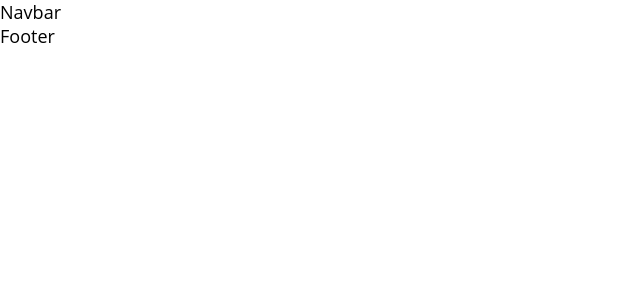
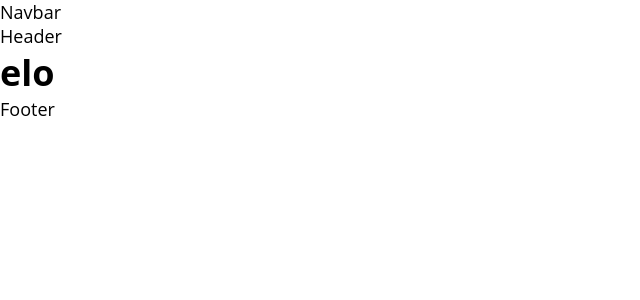
Before and after one commit to ksky793/ecommerce-react-redux-firebase, a React (Create React App) app: page / in a window 1280 px wide. Shown: the top 300 px of the page, without its empty margins (0-640 px from the left). Built offline with nearby package versions, Linux system fonts and the light colour scheme.

Commit message:
Dodano routing

```diff
--- a/package.json
+++ b/package.json
@@ -9,6 +9,7 @@
     "node-sass": "^7.0.3",
     "react": "^18.2.0",
     "react-dom": "^18.2.0",
+    "react-router-dom": "^6.6.2",
     "react-scripts": "5.0.1",
     "web-vitals": "^2.1.4"
   },
--- a/src/App.js
+++ b/src/App.js
@@ -1,19 +1,45 @@
+import { Route, Routes } from 'react-router-dom';
 import './default.scss';
+import bucket from './assets/svgs/bucket.svg';
+
+// components
 import Header from './components/Header/Header';
 import Footer from './components/Footer/Footer';
-import Layout from './components/Layout/Layout';
+import Layout from './layouts/Layout';
 import Navbar from './components/Navbar/Navbar';
-import bucket from './assets/svgs/bucket.svg';
+
+// pages
+import HomePage from './pages/HomePage/HomePage';
+import RegisterPage from './pages/RegisterPage/RegisterPage';
+import LoginPage from './pages/LoginPage/LoginPage';
+import ProductPage from './pages/ProductPage/ProductPage';
 
 function App() {
 	const header = <Header />;
 	const navbar = <Navbar />;
 	const footer = <Footer />;
-	const content = <div></div>;
+	const content = (
+		<>
+			<Routes>
+				<Route path='/' element={<HomePage />} />
+				<Route path='/registration' element={<RegisterPage />} />
+				<Route path='/login' element={<LoginPage />} />
+				<Route
+					path='/products/:productId/product-details'
+					element={<ProductPage />}
+				/>
+			</Routes>
+		</>
+	);
 
 	return (
 		<div className='App'>
-			<Layout navbar={navbar} content={content} footer={footer} />
+			<Layout
+				header={header}
+				navbar={navbar}
+				content={content}
+				footer={footer}
+			/>
 		</div>
 	);
 }
--- a/src/index.js
+++ b/src/index.js
@@ -1,12 +1,15 @@
 import React from 'react';
 import ReactDOM from 'react-dom/client';
+import reportWebVitals from './reportWebVitals';
+import { BrowserRouter as Router } from 'react-router-dom';
 import App from './App';
-import reportWebVitals from './reportWebVitals';
 
 const root = ReactDOM.createRoot(document.getElementById('root'));
 root.render(
 	<React.StrictMode>
-		<App />
+		<Router>
+			<App />
+		</Router>
 	</React.StrictMode>
 );
 
--- a/src/components/Layout/Layout.jsx
+++ b/src/layouts/Layout.jsx
@@ -2,6 +2,7 @@ const Layout = (props) => {
 	return (
 		<div>
 			<div>{props.navbar}</div>
+			<div>{props.header}</div>
 			<div>{props.content}</div>
 			<div>{props.footer}</div>
 		</div>
--- a/src/pages/HomePage/HomePage.jsx
+++ b/src/pages/HomePage/HomePage.jsx
@@ -1,5 +1,9 @@
 const HomePage = () => {
-	return <div className='home-page'></div>;
+	return (
+		<div className='home-page'>
+			<h1>elo</h1>
+		</div>
+	);
 };
 
 export default HomePage;
```
Also changed, not shown: 1 other file (tests, documents, lock files or other folders).
